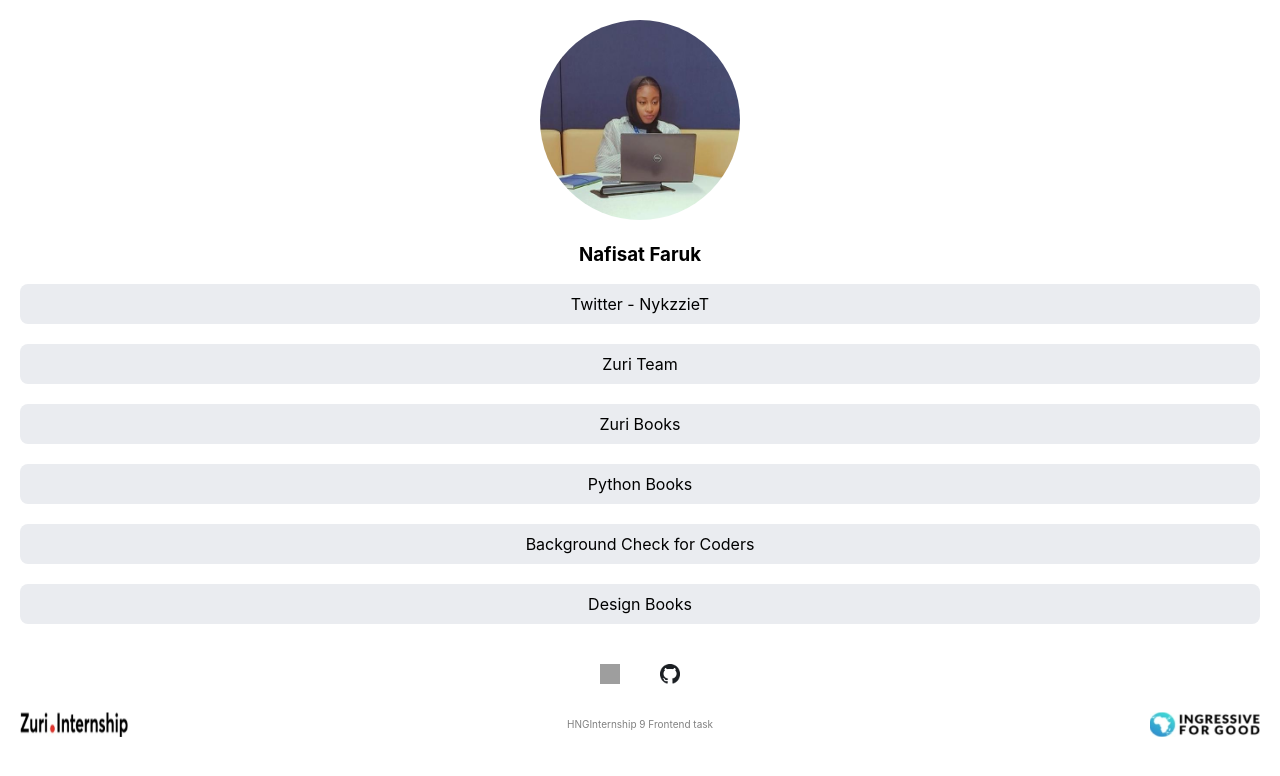
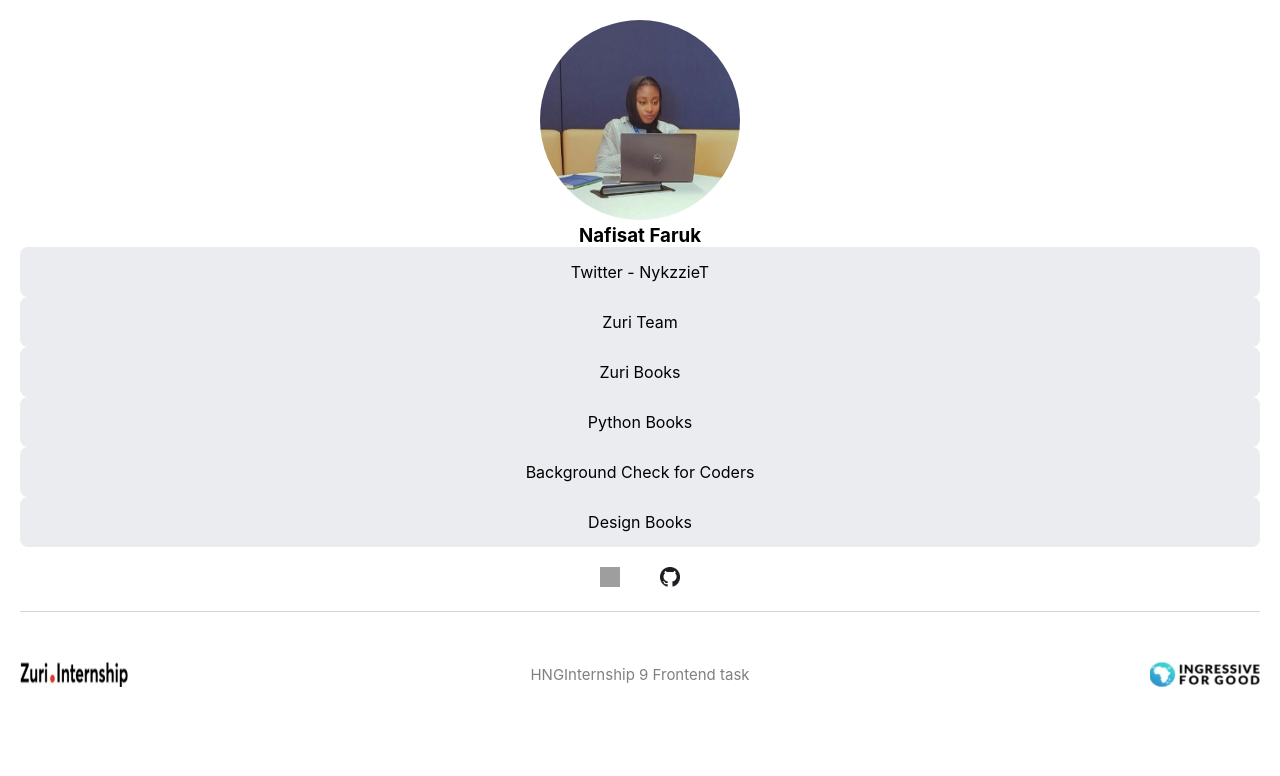
Before and after one commit to NafisatF/hng-profilepage, a React (Create React App) app: page / in a window 1280 px wide. Shown: the top 776 px of the page. Built offline with nearby package versions, Linux system fonts and the light colour scheme; grey boxes are pictures that could not be loaded.

Commit message:
style: Added new styles for new components

```diff
--- a/src/App.css
+++ b/src/App.css
@@ -1,3 +1,8 @@
+* {
+  margin: 0;
+  padding: 0;
+  box-sizing: border-box;
+}
 .App {
   text-align: center;
 
@@ -6,6 +11,8 @@
   display: flex;
   flex-direction: column;
   align-items: center;
+  position: relative;
+  height: 100vh;
 }
 
 .profile_container {
@@ -19,8 +26,8 @@
 
 .link_section div {
   background-color: #eaecf0;
-  margin-bottom: 20px;
-  padding: 10px;
+
+  padding: 15px;
   cursor: pointer;
   transition: all 0.3s ease;
   border-radius: 8px;
@@ -47,16 +54,55 @@
   justify-content: space-between;
   align-items: center;
   width: 100%;
+  border-top: 1px solid lightgray;
+
+  gap: 20px;
+  padding: 50px 0;
 }
 .footer p {
   color: gray;
-  font-size: 10px;
+  font-size: 15px;
 }
 .footer img {
   width: 110px;
   height: 25px;
 }
+.flexed_input {
+  display: flex;
+  gap: 20px;
+  flex-direction: row;
+  width: 100%;
+}
+.contact_me_container {
+  width: 80%;
+  display: flex;
+  flex-direction: column;
+  align-items: baseline;
+  padding-top: 30px;
+  padding-bottom: 50px;
+}
+.contact_me_message_header,
+.contact_me_message_header h1 {
+  margin-bottom: 20px;
+  text-align: left;
+}
 
+.contact_btn {
+  display: flex;
+  flex-direction: row;
+  justify-content: center;
+  align-items: center;
+  padding: 18px;
+  gap: 8px;
+  width: 100%;
+  color: #fff;
+  cursor: pointer;
+  margin-top: 30px;
+  background: #1570ef;
+  border: 1px solid #1570ef;
+  box-shadow: 0px 1px 2px rgba(16, 24, 40, 0.05);
+  border-radius: 8px;
+}
 @media screen and (max-width: 900px) {
   .footer {
     flex-direction: column;
@@ -68,4 +114,11 @@
   .footer img {
     height: 20px;
   }
+  .flexed_input {
+    flex-direction: column;
+    gap: 0;
+  }
+  .contact_me_container {
+    width: 100%;
+  }
 }
```
